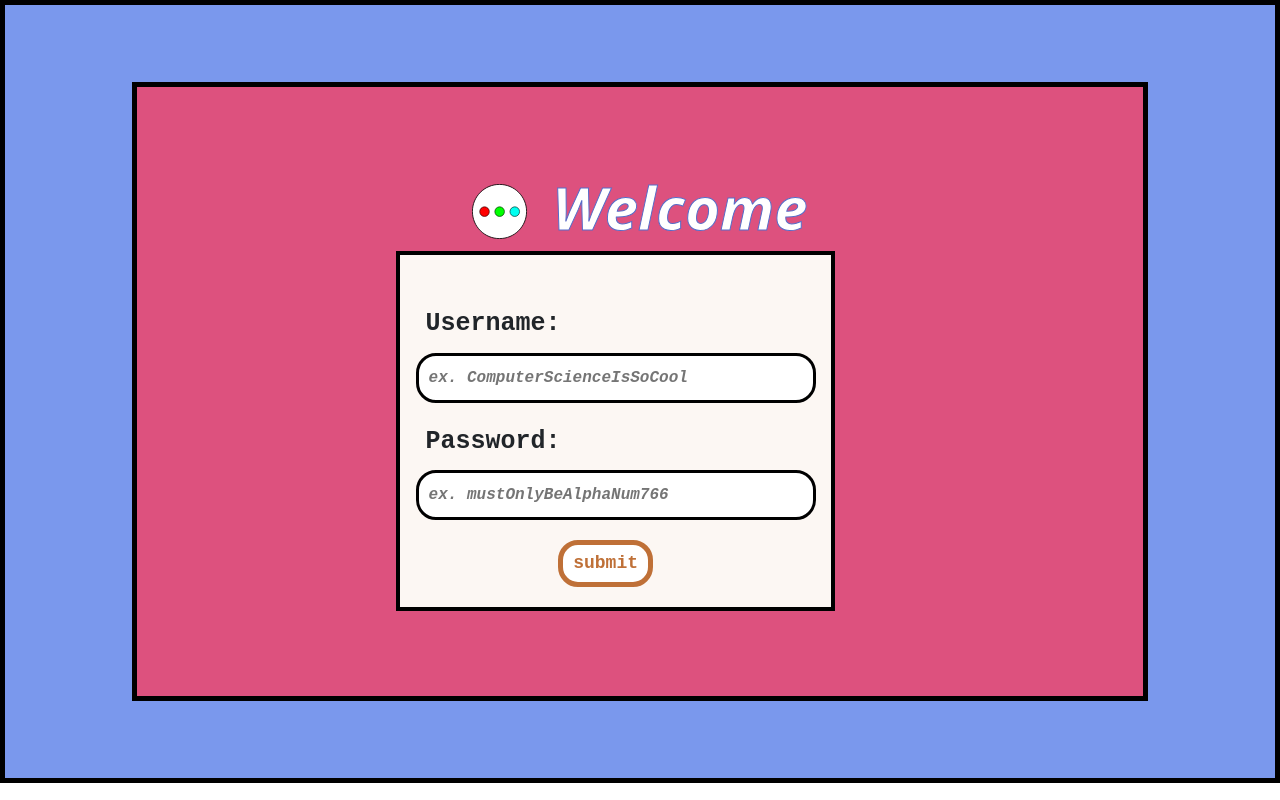
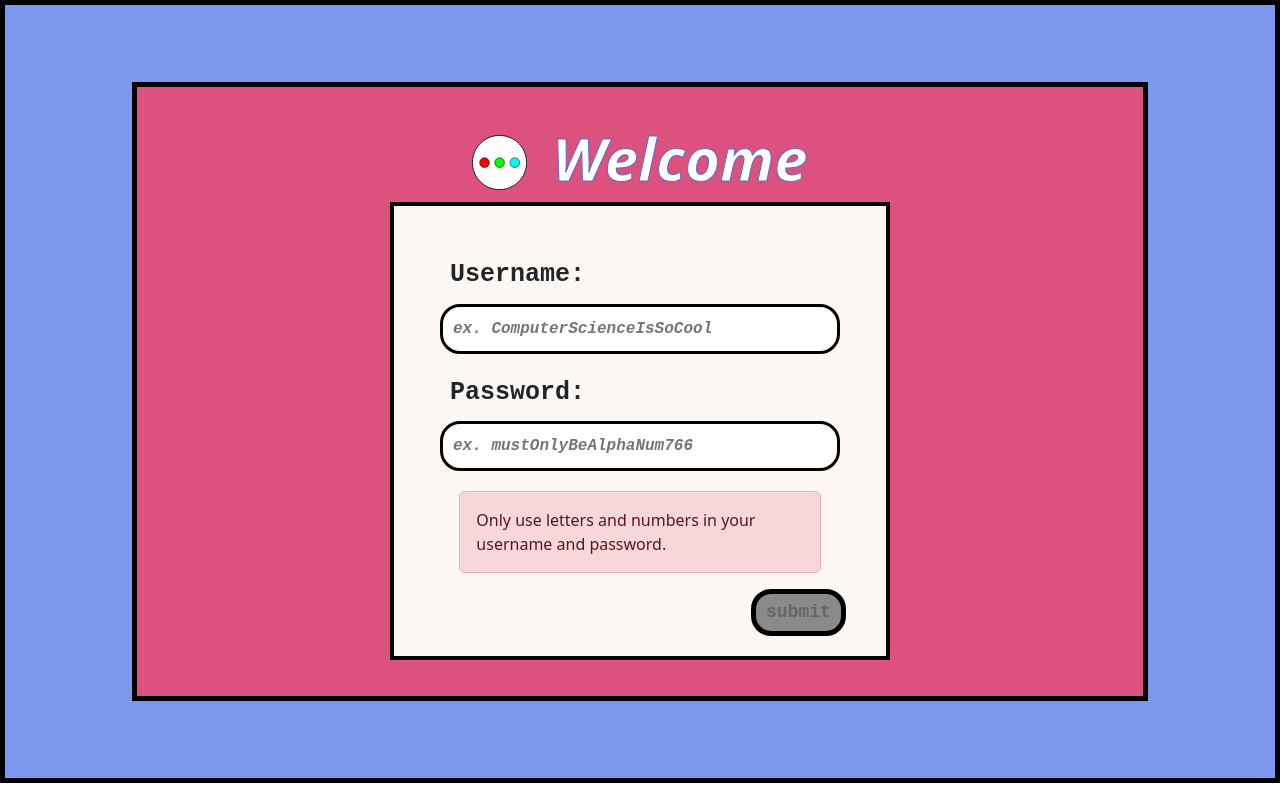
Before and after one commit to christinewang766/colour-love, a React (Vite) app: page /loginregister in a window 1280 px wide. Built offline with nearby package versions, Linux system fonts and the light colour scheme.

Commit message:
figured out regex for user/password

```diff
--- a/src/pages/LoginRegister.tsx
+++ b/src/pages/LoginRegister.tsx
@@ -9,7 +9,7 @@ import { Alert } from "react-bootstrap";
 
 export function LoginRegister() {
   const navigate = useNavigate();
-  const [showAlert, setShowAlert] = useState(false);
+  const [submit, setSubmit] = useState(false);
   const [usernameReg, setUsernameReg] = useState("");
   const [passwordReg, setPasswordReg] = useState("");
 
@@ -23,20 +23,12 @@ export function LoginRegister() {
   };
 
   // https://stackoverflow.com/questions/4434076/best-way-to-alphanumeric-check-in-javascript
-  function isAlphaNumeric(str: string): boolean {
-    var code, i, len;
-
-    for (i = 0, len = str.length; i < len; i++) {
-      code = str.charCodeAt(i);
-      if (
-        !(code > 47 && code < 58) && // numeric (0-9)
-        !(code > 64 && code < 91) && // upper alpha (A-Z)
-        !(code > 96 && code < 123)
-      ) {
-        return false;
+  function isAlphaNumeric(str1: string, str2: string) {
+    if (/^[a-z0-9]+$/gi.test(str1) && /^[a-z0-9]+$/gi.test(str2)) {
+      setSubmit(true);
+    } else {
+      setSubmit(false);
     }
-    }
-    return true;
   }
 
   return (
@@ -60,6 +52,11 @@ export function LoginRegister() {
         </div>
         <form
           id="form"
+          style={{
+            display: "flex",
+            alignItems: "center",
+            justifyContent: "center",
+          }}
           onSubmit={() => {
             register();
           }}
@@ -74,18 +71,7 @@ export function LoginRegister() {
                 placeholder="ex. ComputerScienceIsSoCool"
                 onChange={(e) => {
                   setUsernameReg(e.target.value);
-                  if (
-                    !isAlphaNumeric(usernameReg) ||
-                    !isAlphaNumeric(passwordReg)
-                  ) {
-                    setShowAlert(true);
-                  } else if (
-                    isAlphaNumeric(usernameReg) &&
-                    isAlphaNumeric(passwordReg)
-                  ) {
-                    setShowAlert(false);
-                    setUsernameReg(usernameReg);
-                  }
+                  isAlphaNumeric(e.target.value, passwordReg);
                 }}
               />
               <label
@@ -101,31 +87,31 @@ export function LoginRegister() {
                 placeholder="ex. mustOnlyBeAlphaNum766"
                 onChange={(e) => {
                   setPasswordReg(e.target.value);
-                  if (
-                    !isAlphaNumeric(passwordReg) ||
-                    !isAlphaNumeric(usernameReg)
-                  ) {
-                    setShowAlert(true);
-                  } else if (
-                    isAlphaNumeric(passwordReg) &&
-                    isAlphaNumeric(usernameReg)
-                  ) {
-                    setShowAlert(false);
-                  }
+                  isAlphaNumeric(e.target.value, usernameReg);
                 }}
               />
             </div>
-            <div style={{ display: "grid" }}>
-              <Alert show={showAlert} key="danger" variant="danger">
-                This is an alert—check it out!
+            <Alert
+              style={{ maxWidth: "80%" }}
+              show={!submit}
+              key="danger"
+              variant="danger"
+            >
+              Only use letters and numbers in your username and password.
             </Alert>
             <input
-                style={{ alignSelf: "flex-end", marginRight: "20px" }}
+              disabled={!submit}
+              style={{
+                alignSelf: "flex-end",
+                marginRight: "20px",
+                background: submit ? "#FFFFFF" : "#8A8A8A",
+                border: submit ? "5px solid #BF7037" : "5px solid black",
+                color: submit ? "5px solid #BF7037" : "5px solid black",
+              }}
               className={FormStyles.button}
               type="submit"
               value="submit"
             />
-            </div>
           </div>
         </form>
       </div>
--- a/src/styling/Form.module.css
+++ b/src/styling/Form.module.css
@@ -34,9 +34,6 @@
 
 .button {
     padding: 5px 10px;
-    background: #FFFFFF;
-    border: 5px solid #BF7037;
-    color: #BF7037;
     border-radius: 20px;
     font-size: 18px;
     font-weight: 600;
```
Lines whose indentation alone changed are shown as unchanged.
